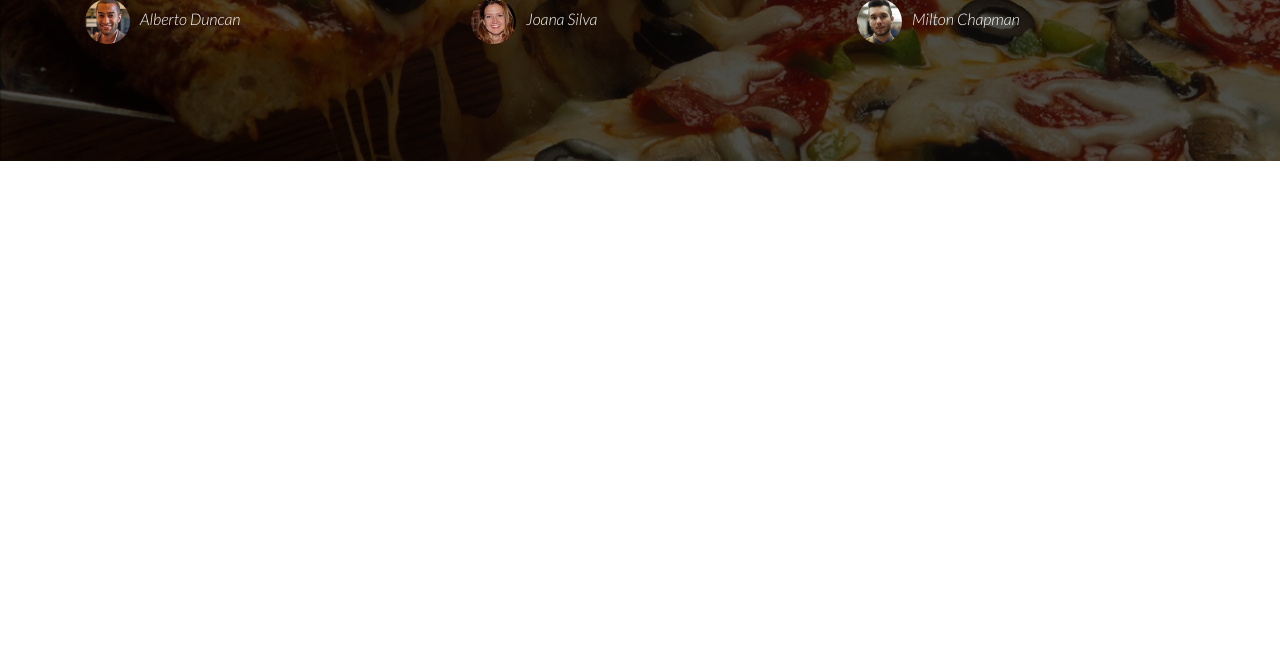
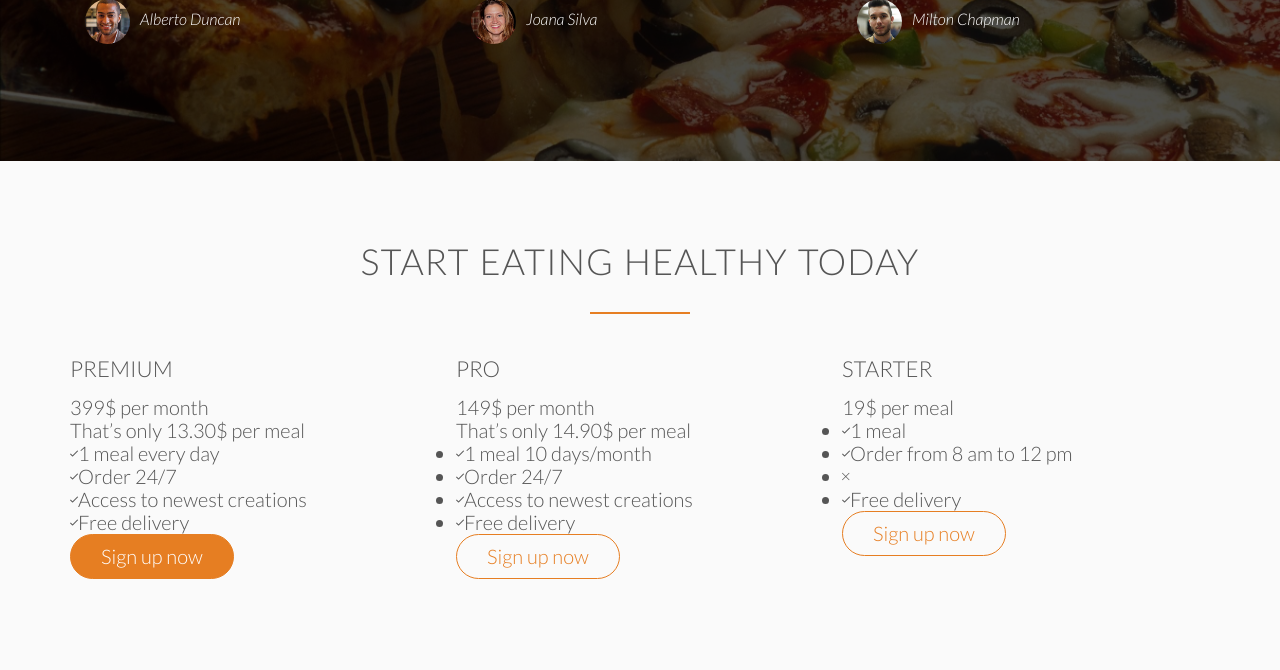
Before and after one commit to barrosdaniel/AcademicProjects-08OmniFood, a PHP site: page / in a window 1280 px wide. Shown: the part 3856-4526 px from the top of the page. Before the commit the page ends 4017 px from the top, so only its background shows below. Run offline with PHP 8.4, Linux system fonts and the light colour scheme; some web fonts are replaced.

Commit message:
feature: signup section markup complete

```diff
--- a/index.html
+++ b/index.html
@@ -197,7 +197,6 @@
         </div>
       </div>
     </div>
-
   </section>
 
   <section class="section-testimonials">
@@ -208,25 +207,109 @@
     <div class="container">
       <div class="col span-1-of-3">
         <blockquote>
-          <p>Omnifood is just awesome! I just launched a startup which leaves me with no time for cooking, so Omnifood is a life-saver. Now that I got used to it, I couldn't live without my daily meals!</p>
-          <cite><img src="resources/img/customer-1.jpg" alt="Alberto Duncan photo">Alberto Duncan</cite>
+          <p>Omnifood is just awesome! I just launched a startup which leaves
+            me with no time for cooking, so Omnifood is a life-saver. Now that
+            I got used to it, I couldn't live without my daily meals!</p>
+          <cite><img src="resources/img/customer-1.jpg" alt="Alberto Duncan photo">Alberto
+            Duncan</cite>
         </blockquote>
       </div>
       <div class="col span-1-of-3">
         <blockquote>
-          <p>Inexpensive, healthy and great-tasting meals, delivered right to my home. We have lots of food delivery here in Lisbon, but no one comes even close to Omifood. Me and my family are so in love!</p>
-          <cite><img src="resources/img/customer-2.jpg" alt="Joana Silva photo">Joana Silva</cite>
+          <p>Inexpensive, healthy and great-tasting meals, delivered right to
+            my home. We have lots of food delivery here in Lisbon, but no one
+            comes even close to Omifood. Me and my family are so in love!</p>
+          <cite><img src="resources/img/customer-2.jpg" alt="Joana Silva photo">Joana
+            Silva</cite>
         </blockquote>
       </div>
       <div class="col span-1-of-3">
         <blockquote>
-          <p>I was looking for a quick and easy food delivery service in San Franciso. I tried a lot of them and ended up with Omnifood. Best food delivery service in the Bay Area. Keep up the great work!</p>
-          <cite><img src="resources/img/customer-3.jpg" alt="Milton Chapman photo">Milton Chapman</cite>
+          <p>I was looking for a quick and easy food delivery service in San
+            Franciso. I tried a lot of them and ended up with Omnifood. Best
+            food delivery service in the Bay Area. Keep up the great work!</p>
+          <cite><img src="resources/img/customer-3.jpg" alt="Milton Chapman photo">Milton
+            Chapman</cite>
         </blockquote>
       </div>
     </div>
   </section>
 
+  <section class="plans">
+    <div class="container">
+      <h2>Start eating healthy today</h2>
+    </div>
+
+    <div class="container">
+      <div class="col span-1-of-3">
+        <div class="plan-box">
+          <div>
+            <h3>Premium</h3>
+            <p class="plan-price">399$ per month</p>
+            <p class="plan-price-meal">That’s only 13.30$ per meal</p>
+          </div>
+          <div>
+            <ul>
+              <li><i class="ion-ios-checkmark-empty"></i>1 meal every day</li>
+              <li><i class="ion-ios-checkmark-empty"></i>Order 24/7</li>
+              <li><i class="ion-ios-checkmark-empty"></i>Access to newest
+                creations</li>
+              <li><i class="ion-ios-checkmark-empty"></i>Free delivery</li>
+            </ul>
+          </div>
+          <div>
+            <a href="#" class="button button-full">Sign up now</a>
+          </div>
+        </div>
+      </div>
+
+      <div class="col span-1-of-3">
+        <div class="plan-box">
+          <div>
+            <h3>Pro</h3>
+            <p class="plan-price">149$ per month</p>
+            <p class="plan-price-meal">That’s only 14.90$ per meal</p>
+          </div>
+          <div>
+            <ul>
+              <li><i class="ion-ios-checkmark-empty"></i>1 meal 10 days/month</li>
+              <li><i class="ion-ios-checkmark-empty"></i>Order 24/7</li>
+              <li><i class="ion-ios-checkmark-empty"></i>Access to newest
+                creations</li>
+              <li><i class="ion-ios-checkmark-empty"></i>Free delivery</li>
+            </ul>
+          </div>
+          <div>
+            <a href="#" class="button button-ghost">Sign up now</a>
+          </div>
+        </div>
+      </div>
+
+      <div class="col span-1-of-3">
+        <div class="plan-box">
+          <div>
+            <h3>Starter</h3>
+            <p class="plan-price">19$ per meal</p>
+            <p class="plan-price-meal"></p>
+          </div>
+          <div>
+            <ul>
+              <li><i class="ion-ios-checkmark-empty"></i>1 meal</li>
+              <li><i class="ion-ios-checkmark-empty"></i>Order from 8 am to 12
+                pm</li>
+              <li><i class="ion-ios-close-empty"></i></li>
+              <li><i class="ion-ios-checkmark-empty"></i>Free delivery</li>
+            </ul>
+          </div>
+          <div>
+            <a href="#" class="button button-ghost">Sign up now</a>
+          </div>
+        </div>
+      </div>
+    </div>
+
+  </section>
 
 </body>
+
 </html>
--- a/resources/css/styles.css
+++ b/resources/css/styles.css
@@ -389,7 +389,7 @@ blockquote {
 }
 
 blockquote:before {
-  content:"\201C";
+  content: "\201C";
   display: block;
   font-size: 5rem;
   position: absolute;
```
